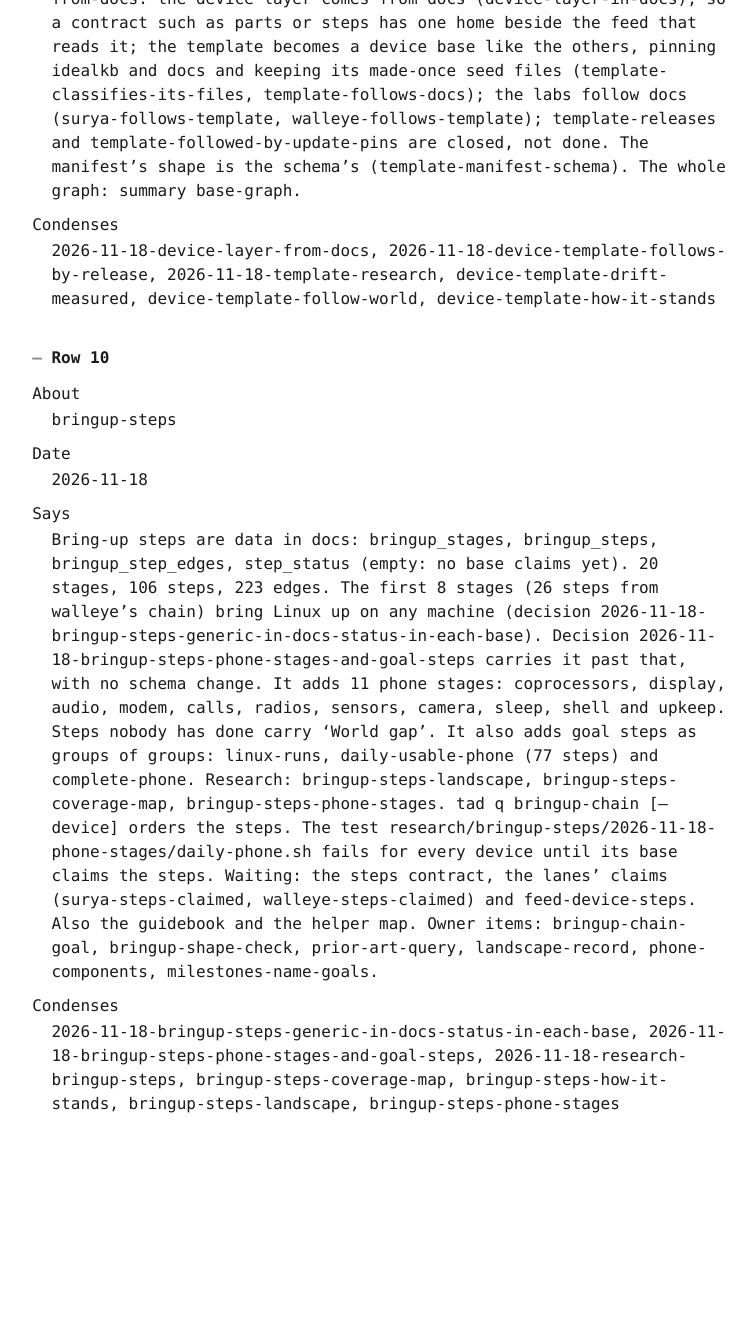
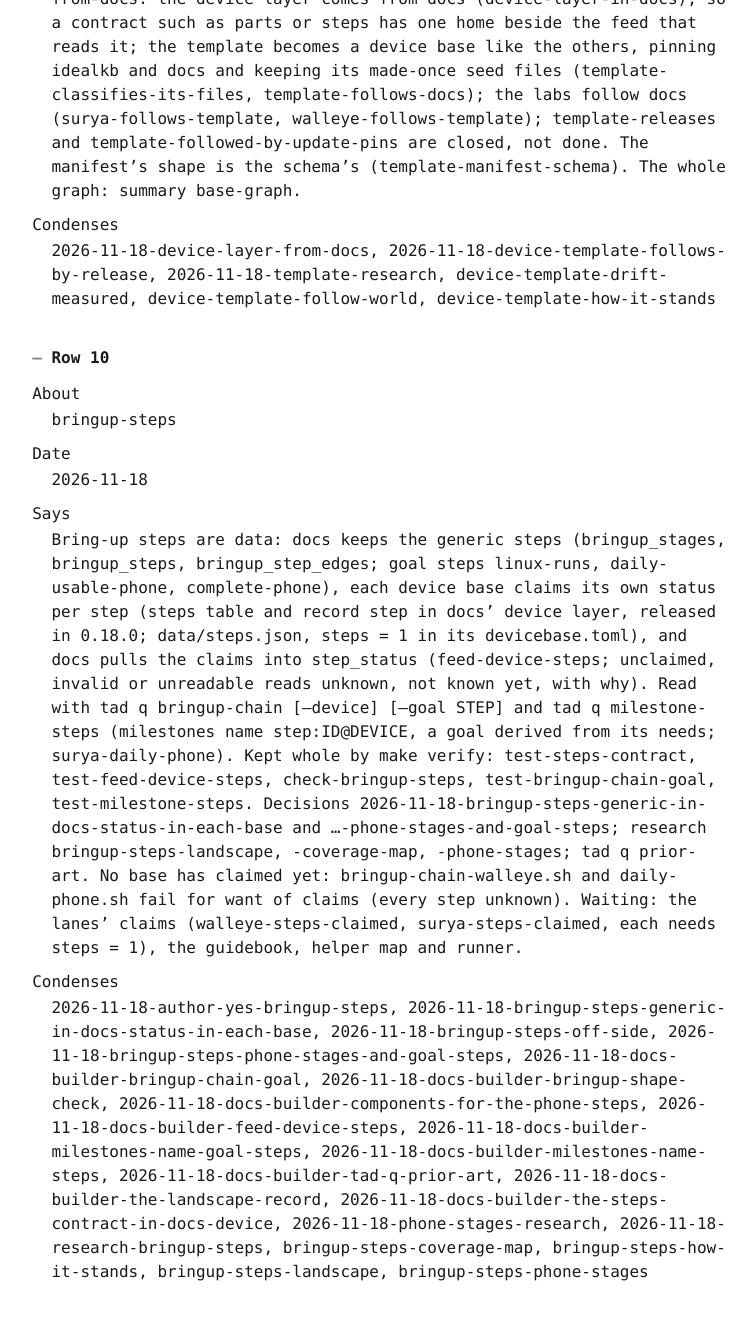
Before and after one commit to linux-phone-oco/docs, a Jekyll site: the page built from docs/summaries.md, in a window 1280 px wide and 1400 px high, scrolled down 6791 px. Shown: the top 1320 px of the window, without its empty margins (261-1017 px from the left). Built offline with Jekyll 4.4.1, drawn with Linux system fonts in a browser that asks for light colours; our own code applies the rules of GitHub Pages for plain Markdown files; before the commit the page ends 8023 px from its top, so only the background shows below that.

Commit message:
docs(bringup-steps): the summary after the steps contract, feed, goal query and milestone terms (#541)
Co-Authored-By: Claude Opus 5.5 <noreply@anthropic.com>

Landed-by: docs-builder.u1

```diff
--- a/docs/summaries.md
+++ b/docs/summaries.md
@@ -146,7 +146,7 @@ Date
 : 2026-11-18
 
 Says
-: Bring-up steps are data in docs: bringup_stages, bringup_steps, bringup_step_edges, step_status (empty: no base claims yet). 20 stages, 106 steps, 223 edges. The first 8 stages (26 steps from walleye's chain) bring Linux up on any machine (decision 2026-11-18-bringup-steps-generic-in-docs-status-in-each-base). Decision 2026-11-18-bringup-steps-phone-stages-and-goal-steps carries it past that, with no schema change. It adds 11 phone stages: coprocessors, display, audio, modem, calls, radios, sensors, camera, sleep, shell and upkeep. Steps nobody has done carry 'World gap'. It also adds goal steps as groups of groups: linux-runs, daily-usable-phone (77 steps) and complete-phone. Research: bringup-steps-landscape, bringup-steps-coverage-map, bringup-steps-phone-stages. tad q bringup-chain [--device] orders the steps. The test research/bringup-steps/2026-11-18-phone-stages/daily-phone.sh fails for every device until its base claims the steps. Waiting: the steps contract, the lanes' claims (surya-steps-claimed, walleye-steps-claimed) and feed-device-steps. Also the guidebook and the helper map. Owner items: bringup-chain-goal, bringup-shape-check, prior-art-query, landscape-record, phone-components, milestones-name-goals.
+: Bring-up steps are data: docs keeps the generic steps (bringup_stages, bringup_steps, bringup_step_edges; goal steps linux-runs, daily-usable-phone, complete-phone), each device base claims its own status per step (steps table and record step in docs' device layer, released in 0.18.0; data/steps.json, steps = 1 in its devicebase.toml), and docs pulls the claims into step_status (feed-device-steps; unclaimed, invalid or unreadable reads unknown, not known yet, with why). Read with tad q bringup-chain [--device] [--goal STEP] and tad q milestone-steps (milestones name step:ID@DEVICE, a goal derived from its needs; surya-daily-phone). Kept whole by make verify: test-steps-contract, test-feed-device-steps, check-bringup-steps, test-bringup-chain-goal, test-milestone-steps. Decisions 2026-11-18-bringup-steps-generic-in-docs-status-in-each-base and ...-phone-stages-and-goal-steps; research bringup-steps-landscape, -coverage-map, -phone-stages; tad q prior-art. No base has claimed yet: bringup-chain-walleye.sh and daily-phone.sh fail for want of claims (every step unknown). Waiting: the lanes' claims (walleye-steps-claimed, surya-steps-claimed, each needs steps = 1), the guidebook, helper map and runner.
 
 Condenses
-: 2026-11-18-bringup-steps-generic-in-docs-status-in-each-base, 2026-11-18-bringup-steps-phone-stages-and-goal-steps, 2026-11-18-research-bringup-steps, bringup-steps-coverage-map, bringup-steps-how-it-stands, bringup-steps-landscape, bringup-steps-phone-stages
+: 2026-11-18-author-yes-bringup-steps, 2026-11-18-bringup-steps-generic-in-docs-status-in-each-base, 2026-11-18-bringup-steps-off-side, 2026-11-18-bringup-steps-phone-stages-and-goal-steps, 2026-11-18-docs-builder-bringup-chain-goal, 2026-11-18-docs-builder-bringup-shape-check, 2026-11-18-docs-builder-components-for-the-phone-steps, 2026-11-18-docs-builder-feed-device-steps, 2026-11-18-docs-builder-milestones-name-goal-steps, 2026-11-18-docs-builder-milestones-name-steps, 2026-11-18-docs-builder-tad-q-prior-art, 2026-11-18-docs-builder-the-landscape-record, 2026-11-18-docs-builder-the-steps-contract-in-docs-device, 2026-11-18-phone-stages-research, 2026-11-18-research-bringup-steps, bringup-steps-coverage-map, bringup-steps-how-it-stands, bringup-steps-landscape, bringup-steps-phone-stages
```
Also changed, not shown: data/summaries.json (+1 -1 lines).
